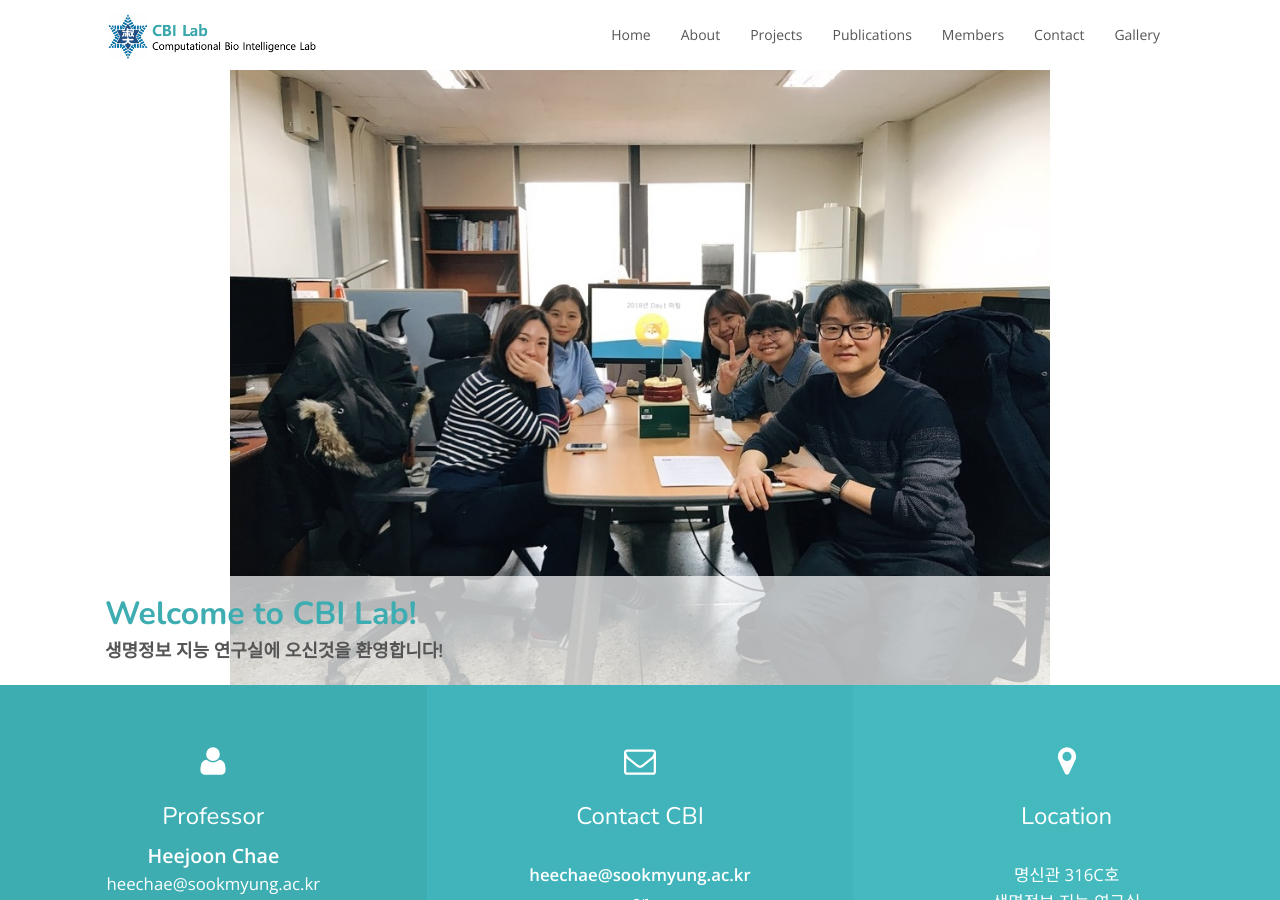
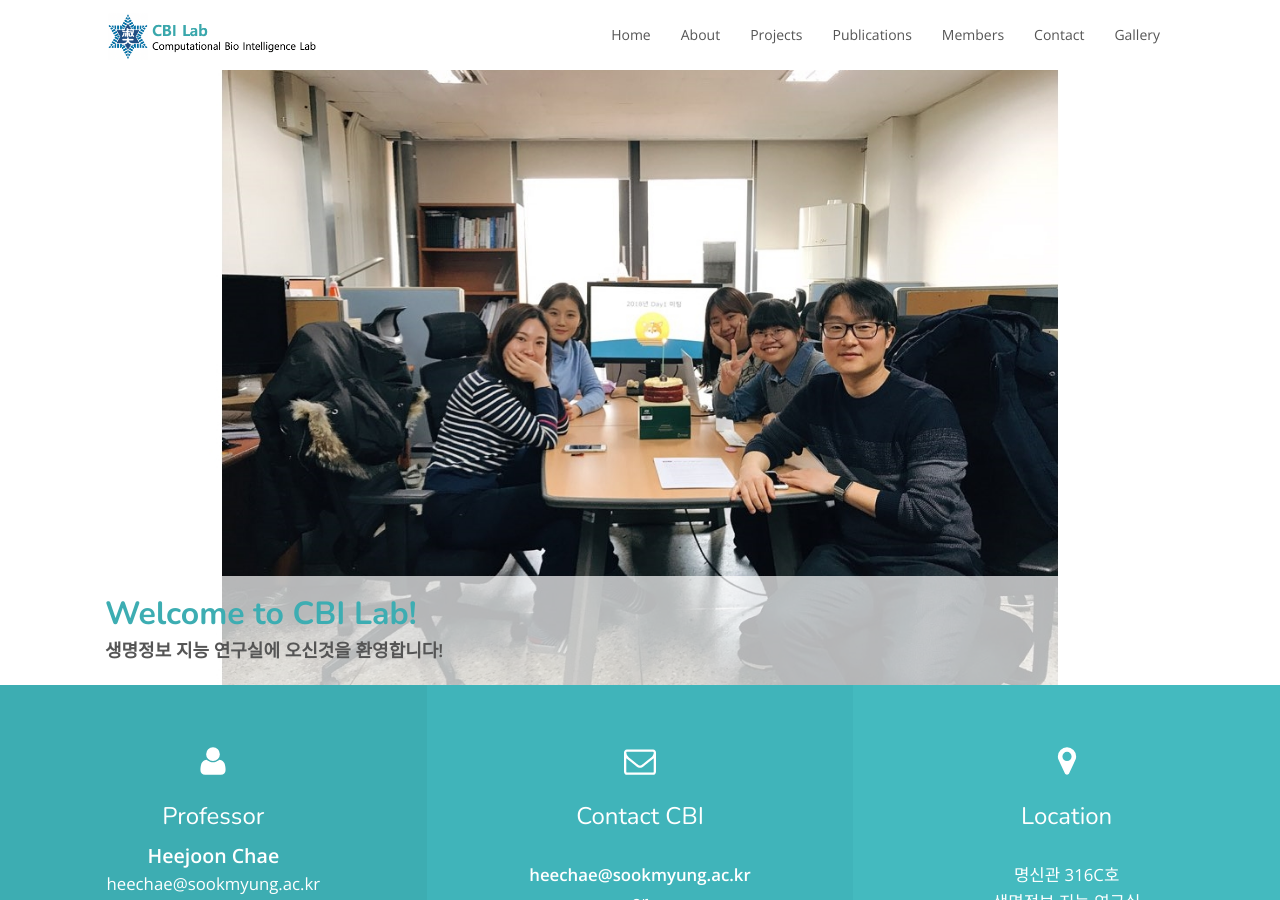
Before and after one commit to cbi-bioinfo/cbi-bioinfo.github.io_old, a Jekyll site: the page built from index.html, in a window 1280 px wide and 900 px high. Built offline with Jekyll 4.4.1, drawn with Linux system fonts in a browser that asks for light colours; nearby versions of some CDN libraries.

Commit message:
modify backgroud img 2

```diff
--- a/_config.yml
+++ b/_config.yml
@@ -8,7 +8,7 @@ logo_url: img/cbi_logo_4.png
 
 # Hero
 hero:
-    hero_img: day1_2018_5.jpg #day1_2018_4.jpg #test3.jpg #img/bioinfo.png
+    hero_img: day1_2018_6.jpg #day1_2018_5.jpg #day1_2018_4.jpg #test3.jpg #img/bioinfo.png
     hero_title: Welcome to CBI Lab!
     hero_description: 생명정보 지능 연구실에 오신것을 환영합니다!
 
```
Also changed, not shown: img/day1_2018_6.jpg (added), 6 other files.
